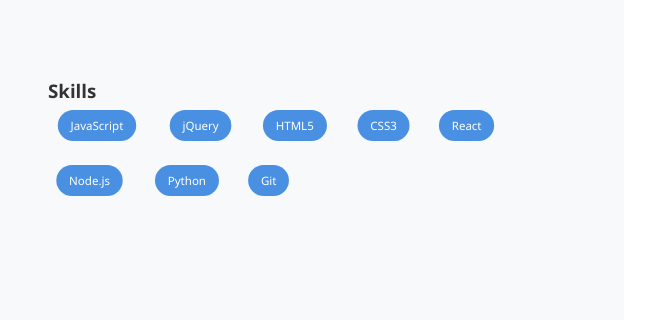
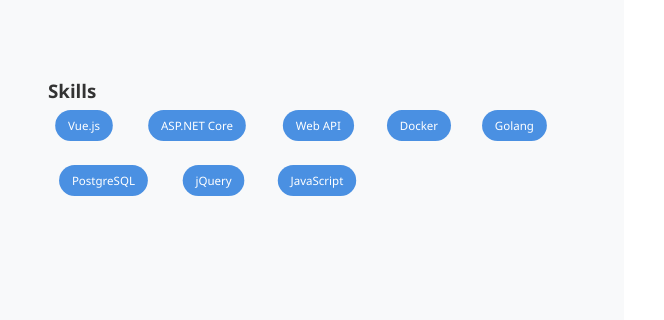
Before and after one commit to andray-nkhatel/potforlio, a plain HTML site: page index.html in a window 1280 px wide. Shown: the part 1069-1389 px from the top of the page, 616-1280 px from the left. Drawn offline with nearby package versions, Linux system fonts and the light colour scheme.

Commit message:
Update skills section with actual technologies

```diff
--- a/index.html
+++ b/index.html
@@ -574,14 +574,14 @@
             <div>
                 <h3>Skills</h3>
                 <div class="skills">
+                    <span class="skill-tag">Vue.js</span>
+                    <span class="skill-tag">ASP.NET Core</span>
+                    <span class="skill-tag">Web API</span>
+                    <span class="skill-tag">Docker</span>
+                    <span class="skill-tag">Golang</span>
+                    <span class="skill-tag">PostgreSQL</span>
+                    <span class="skill-tag">jQuery</span>
                     <span class="skill-tag">JavaScript</span>
-                    <span class="skill-tag">jQuery</span>
-                    <span class="skill-tag">HTML5</span>
-                    <span class="skill-tag">CSS3</span>
-                    <span class="skill-tag">React</span>
-                    <span class="skill-tag">Node.js</span>
-                    <span class="skill-tag">Python</span>
-                    <span class="skill-tag">Git</span>
                 </div>
             </div>
         </div>
```
